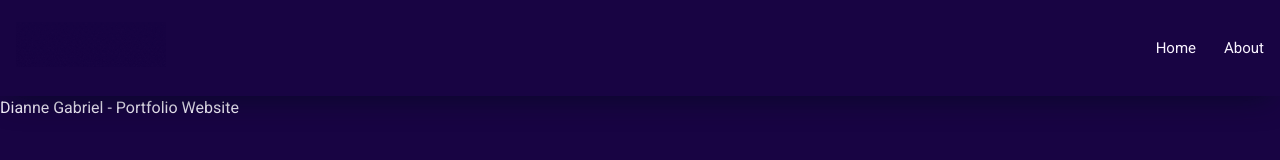
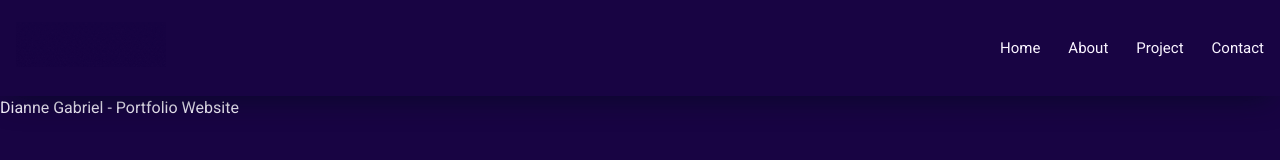
Before and after one commit to diannegabriel/website, a Next.js app: page / in a window 1280 px wide. Shown: the top 160 px of the page. Built offline with nearby package versions, Linux system fonts and the light colour scheme.

Commit message:
Include Project and Contact in navbar

```diff
--- a/components/Navbar.tsx
+++ b/components/Navbar.tsx
@@ -45,6 +45,30 @@ const Navbar = () => {
                 About
               </motion.li>
             </Link>
+            <Link
+              href="#project"
+              className="flex items-center gap-1 font-medium text-textDark hover:text-textAccent cursor-pointer duration-300 nav-link"
+            >
+              <motion.li
+                initial={{ y: -10, opacity: 0 }}
+                animate={{ y: 0, opacity: 1 }}
+                transition={{ duration: 0.5, delay: 0.1 }}
+              >
+                Project
+              </motion.li>
+            </Link>
+            <Link
+              href="#contact"
+              className="flex items-center gap-1 font-medium text-textDark hover:text-textAccent cursor-pointer duration-300 nav-link"
+            >
+              <motion.li
+                initial={{ y: -10, opacity: 0 }}
+                animate={{ y: 0, opacity: 1 }}
+                transition={{ duration: 0.5, delay: 0.1 }}
+              >
+                Contact
+              </motion.li>
+            </Link>
           </ul>
         </motion.div>
       </div>
```
